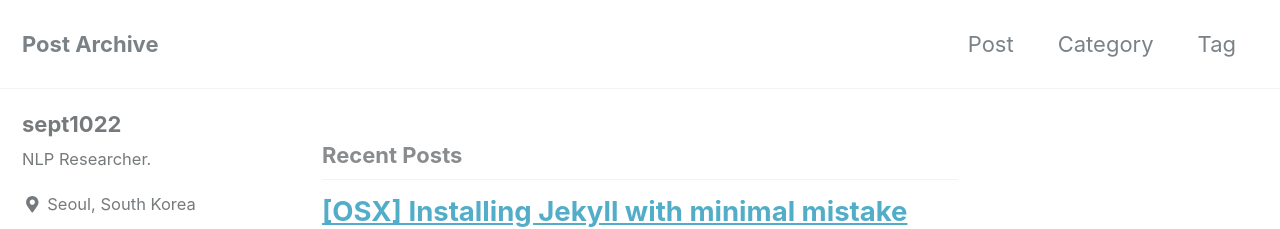
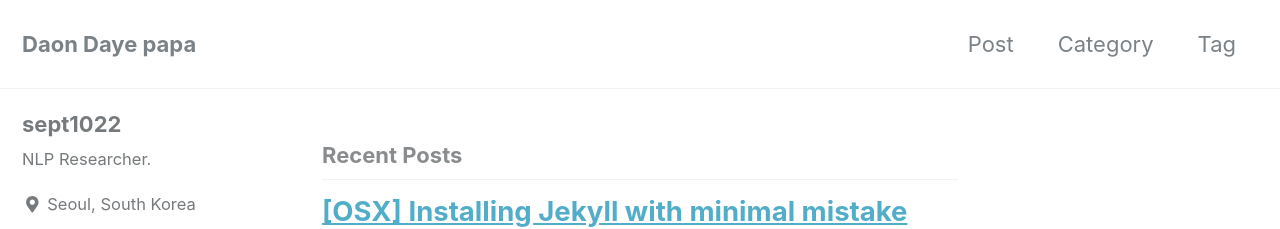
Before and after one commit to sept1022/sept1022.github.io, a Jekyll site: the page built from index.html, in a window 1280 px wide and 900 px high. Shown: the top 229 px of the window. Built offline with Jekyll 4.4.1, drawn with Linux system fonts in a browser that asks for light colours; cached includes are drawn as plain includes; nearby versions of some CDN libraries; the list of posts is cut into pages by our own code.

```diff
--- a/_config.yml
+++ b/_config.yml
@@ -16,7 +16,7 @@ minimal_mistakes_skin    : "default" # "air", "aqua", "contrast", "dark", "dirt"
 
 # Site Settings
 locale                   : "UTF-8"
-title                    : "Post Archive"
+title                    : "Daon Daye papa"
 title_separator          : "-"
 name                     : "sept1022"
 description              : "NLP Post Archive"
```
